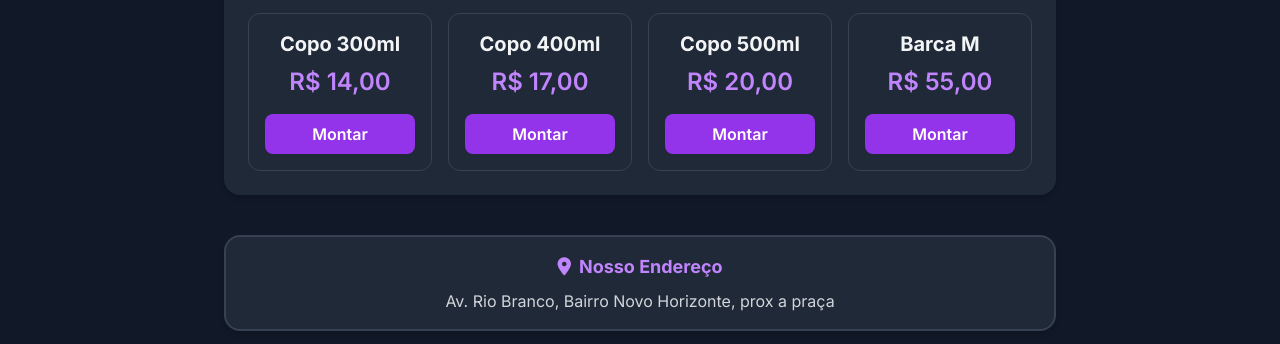
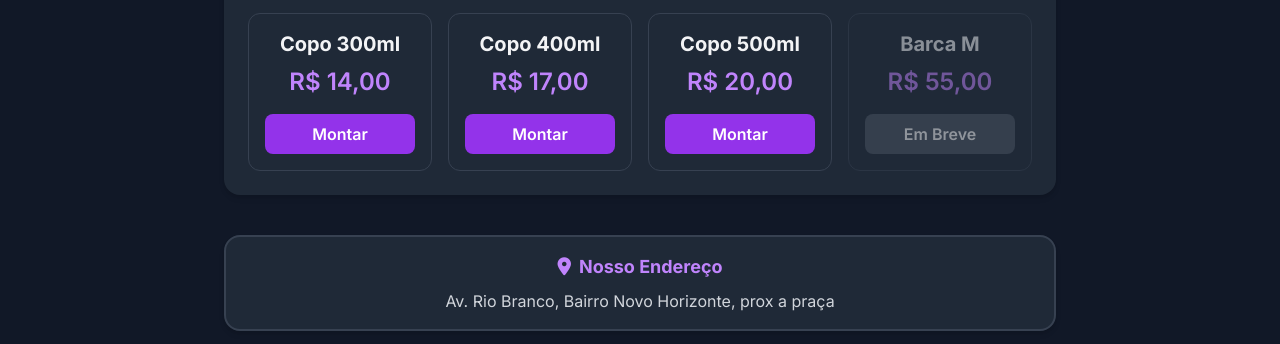
Before and after one commit to nildoxz/CARD-PIO, a plain HTML site: page index.html in a window 1280 px wide. Shown: the part 329-673 px from the top of the page. Drawn offline with nearby package versions, Linux system fonts and the light colour scheme.

Commit message:
Add files via upload

```diff
--- a/index.html
+++ b/index.html
@@ -98,7 +98,7 @@
     </div>
 
     <!-- Floating WhatsApp Button -->
-    <a href="https://wa.me/5594992816973" target="_blank" class="fixed bottom-5 left-5 z-50">
+    <a href="https://wa.me/5594991623576" target="_blank" class="fixed bottom-5 left-5 z-50">
         <button class="bg-green-500 text-white w-16 h-16 rounded-full shadow-lg flex items-center justify-center hover:bg-green-600 transition-transform transform hover:scale-110">
             <i class="fab fa-whatsapp text-3xl"></i>
         </button>
@@ -274,7 +274,7 @@ const products = [
     { id: 1, name: 'Copo 300ml', price: 14.00 },
     { id: 2, name: 'Copo 400ml', price: 17.00 },
     { id: 3, name: 'Copo 500ml', price: 20.00 },
-    { id: 4, name: 'Barca M', price: 55.00 },
+    { id: 4, name: 'Barca M', price: 55.00, disabled: true }, // Barca is now disabled
 ];
 
 const toppings = {
@@ -399,13 +399,27 @@ function closeAlertModal() {
 function renderProducts() {
     productList.innerHTML = '';
     products.forEach(product => {
+        const isDisabled = product.disabled || false;
+
+        const cardClasses = isDisabled
+            ? 'bg-gray-800 border border-gray-700 rounded-xl p-4 text-center opacity-50 cursor-not-allowed flex flex-col justify-between'
+            : 'bg-gray-800 border border-gray-700 rounded-xl p-4 text-center transition-all hover:shadow-lg hover:border-purple-400 cursor-pointer flex flex-col justify-between';
+
+        const buttonHTML = isDisabled
+            ? '<button class="mt-4 bg-gray-600 text-white font-semibold py-2 px-4 rounded-lg cursor-not-allowed w-full">Em Breve</button>'
+            : `<button class="mt-4 bg-purple-600 text-white font-semibold py-2 px-4 rounded-lg hover:bg-purple-500 transition-all w-full">Montar</button>`;
+
+        const onClickAction = isDisabled
+            ? ''
+            : `onclick="openItemModal(${product.id})"`;
+
         const productCard = `
-            <div class="bg-gray-800 border border-gray-700 rounded-xl p-4 text-center transition-all hover:shadow-lg hover:border-purple-400 cursor-pointer flex flex-col justify-between" onclick="openItemModal(${product.id})">
+            <div class="${cardClasses}" ${onClickAction}>
                 <div>
                     <h3 class="font-bold text-xl text-gray-100">${product.name}</h3>
                     <p class="text-2xl font-semibold text-purple-400 mt-2">${formatCurrency(product.price)}</p>
                 </div>
-                <button class="mt-4 bg-purple-600 text-white font-semibold py-2 px-4 rounded-lg hover:bg-purple-500 transition-all w-full">Montar</button>
+                ${buttonHTML}
             </div>
         `;
         productList.innerHTML += productCard;
@@ -714,7 +728,7 @@ function finalizeOrder() {
 }
 
 function sendOrderViaWhatsApp() {
-    const yourNumber = '5594992816973';
+    const yourNumber = '5594991623576';
     const url = `https://wa.me/${yourNumber}?text=${whatsAppMessage}`;
     window.open(url, '_blank');
 
```
